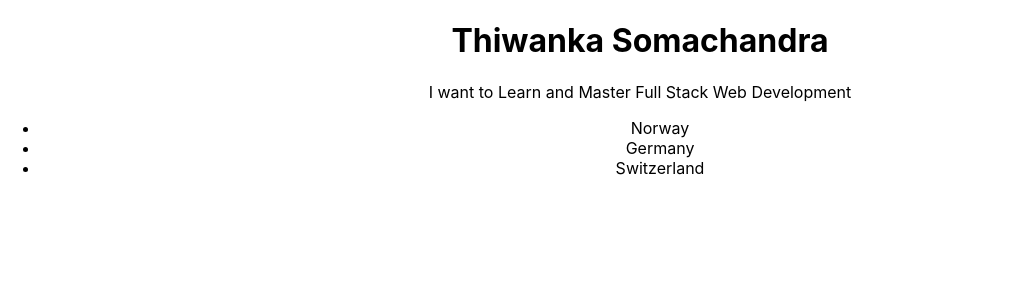
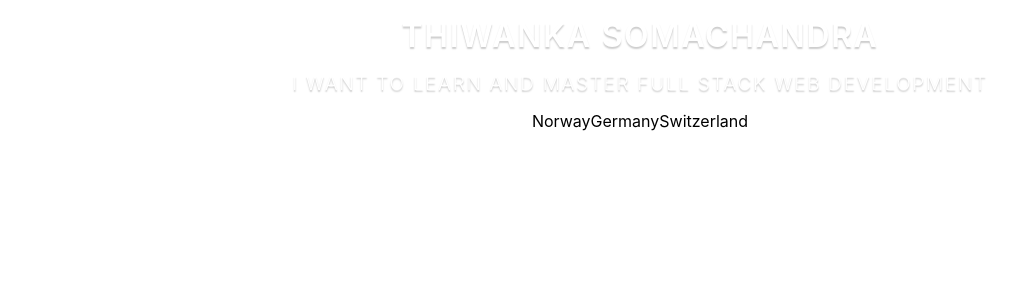
Before and after one commit to ThiwankaS/test-react, a React (Create React App) app: page / in a window 1280 px wide. Shown: the top 300 px of the page, without its empty margins (0-1025 px from the left). Built offline with nearby package versions, Linux system fonts and the light colour scheme.

Commit message:
Trying functional components

```diff
--- a/src/App.css
+++ b/src/App.css
@@ -1,38 +1,29 @@
-.App {
-  text-align: center;
+.Heading{
+    font-size: 2rem;
+    font-weight: 600;
+    color: #fff;
+    text-align: center;
+    margin: 1rem 2rem;
+    text-transform: uppercase;
+    letter-spacing: 0.1rem;
+    text-shadow: 0 0.1rem 0.1rem rgba(0, 0, 0, 0.2);
+}
+.TagLine{
+    font-size: 1.2rem;
+    font-weight: 300;
+    color: #fff;
+    text-align: center;
+    margin: 1rem 2rem;
+    text-transform: uppercase;
+    letter-spacing: 0.1rem;
+    text-shadow: 0 0.1rem 0.1rem rgba(0, 0, 0, 0.2);
 }
 
-.App-logo {
-  height: 40vmin;
-  pointer-events: none;
+.List{
+    list-style: none;
+    padding: 0;
+    margin: 0;
+    display: flex;
+    flex-wrap: wrap;
+    justify-content: center;
 }
-
-@media (prefers-reduced-motion: no-preference) {
-  .App-logo {
-    animation: App-logo-spin infinite 20s linear;
-  }
-}
-
-.App-header {
-  background-color: #282c34;
-  min-height: 100vh;
-  display: flex;
-  flex-direction: column;
-  align-items: center;
-  justify-content: center;
-  font-size: calc(10px + 2vmin);
-  color: white;
-}
-
-.App-link {
-  color: #61dafb;
-}
-
-@keyframes App-logo-spin {
-  from {
-    transform: rotate(0deg);
-  }
-  to {
-    transform: rotate(360deg);
-  }
-}
```
